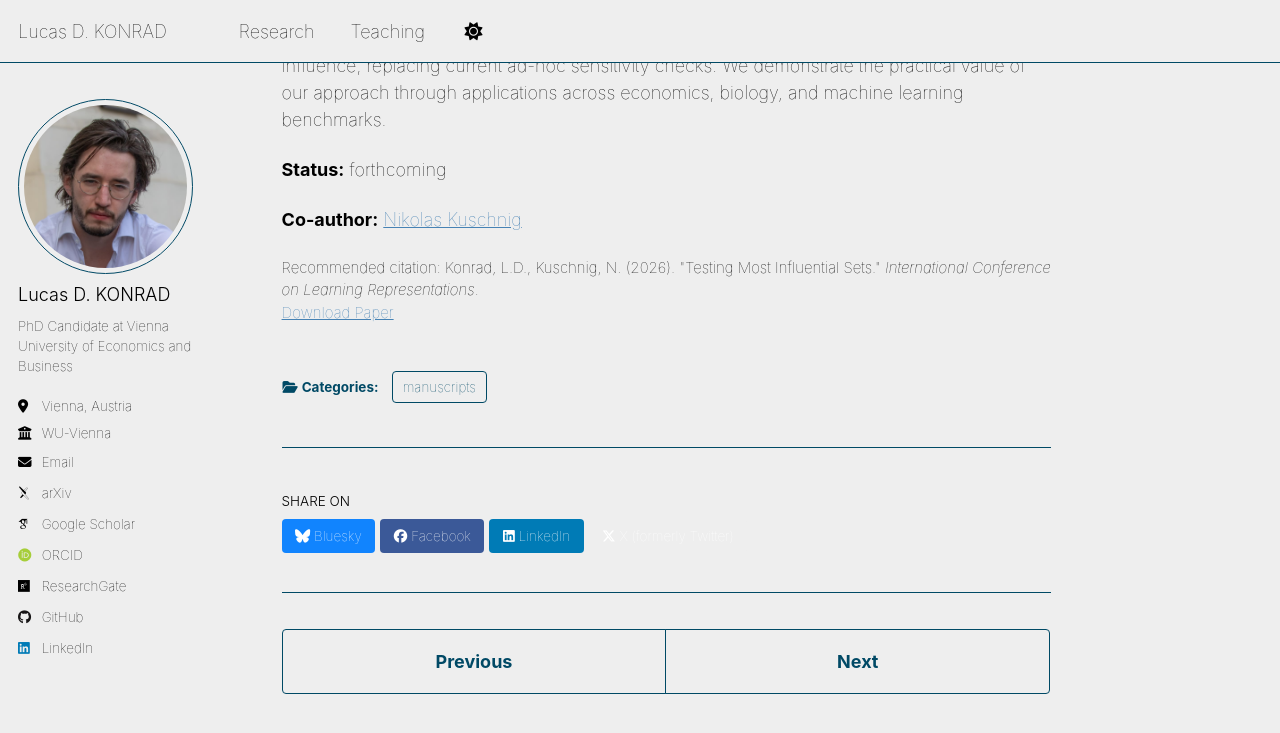
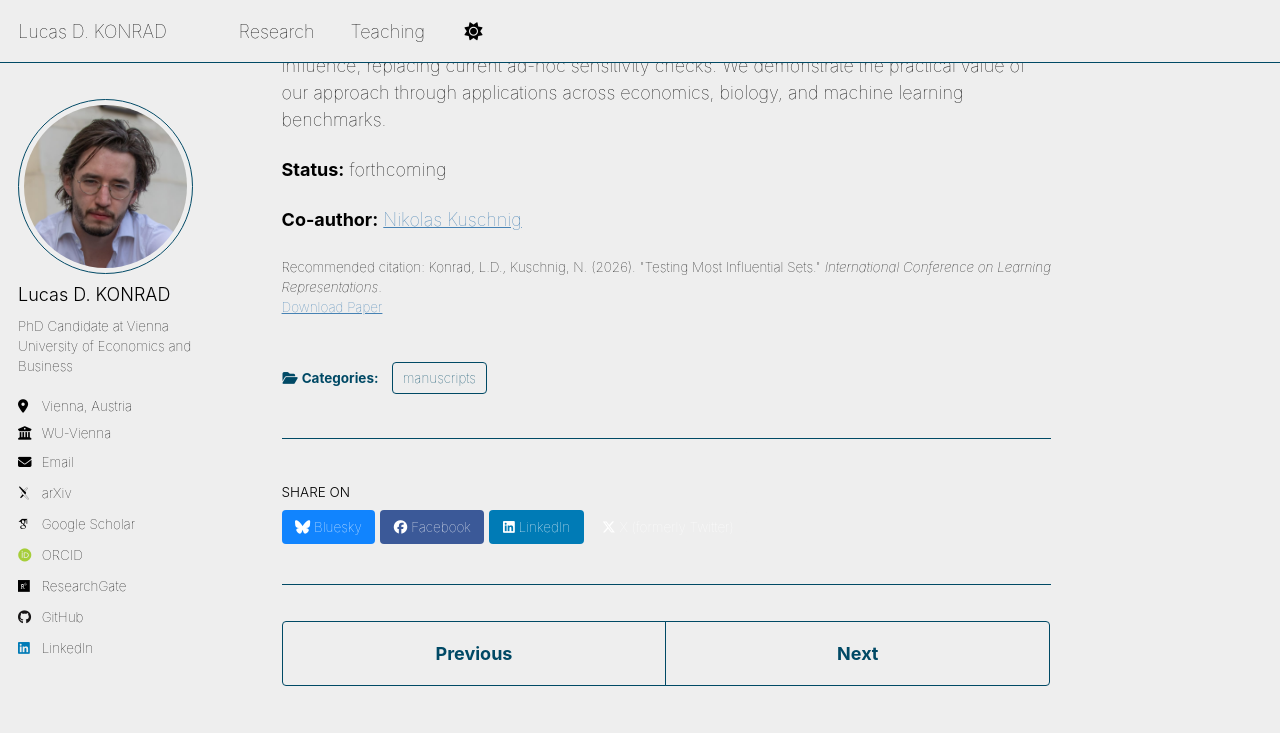
Before and after one commit to konradld/konradld.github.io, a Jekyll site: the page built from _research/publication-testing-most-influential-sets.md, in a window 1280 px wide and 900 px high, scrolled down 360 px. Shown: the top 733 px of the window. Built offline with Jekyll 4.4.1, drawn with Linux system fonts in a browser that asks for light colours; some web fonts are replaced; a script that is not in the unit is left out.

Commit message:
Update single.html

```diff
--- a/_layouts/single.html
+++ b/_layouts/single.html
@@ -48,17 +48,17 @@
         {{ content }}
 
         {% if page.citation and page.paperurl and page.slidesurl and page.bibtexurl %}
-          <p style="font-size: smaller">Recommended citation: {{ page.citation }}<br /><a href="{{ page.paperurl }}">Download Paper</a> | <a href="{{ page.slidesurl }}">Download Slides</a> | <a href="{{ page.bibtexurl }}">Download Bibtex</a></p>
+          <p style="font-size: 0.75em">Recommended citation: {{ page.citation }}<br /><a href="{{ page.paperurl }}">Download Paper</a> | <a href="{{ page.slidesurl }}">Download Slides</a> | <a href="{{ page.bibtexurl }}">Download Bibtex</a></p>
         {% elsif page.citation and page.paperurl and page.slidesurl %}
-          <p style="font-size: smaller">Recommended citation: {{ page.citation }}<br /><a href="{{ page.paperurl }}">Download Paper</a> | <a href="{{ page.slidesurl }}">Download Slides</a></p>
+          <p style="font-size: 0.75em">Recommended citation: {{ page.citation }}<br /><a href="{{ page.paperurl }}">Download Paper</a> | <a href="{{ page.slidesurl }}">Download Slides</a></p>
         {% elsif page.citation and page.paperurl and page.bibtexurl %}
-          <p style="font-size: smaller">Recommended citation: {{ page.citation }}<br /><a href="{{ page.paperurl }}">Download Paper</a> | <a href="{{ page.bibtexurl }}">Download Bibtex</a></p>
+          <p style="font-size: 0.75em">Recommended citation: {{ page.citation }}<br /><a href="{{ page.paperurl }}">Download Paper</a> | <a href="{{ page.bibtexurl }}">Download Bibtex</a></p>
         {% elsif page.citation and page.paperurl %}
-          <p style="font-size: smaller">Recommended citation: {{ page.citation }}<br /><a href="{{ page.paperurl }}">Download Paper</a></p>
+          <p style="font-size: 0.75em">Recommended citation: {{ page.citation }}<br /><a href="{{ page.paperurl }}">Download Paper</a></p>
         {% elsif page.citation and page.slidesurl and page.bibtexurl %}
-          <p style="font-size: smaller">Recommended citation: {{ page.citation }}<br /><a href="{{ page.slidesurl }}">Download Slides</a> | <a href="{{ page.bibtexurl }}">Download Bibtex</a></p>
+          <p style="font-size: 0.75em">Recommended citation: {{ page.citation }}<br /><a href="{{ page.slidesurl }}">Download Slides</a> | <a href="{{ page.bibtexurl }}">Download Bibtex</a></p>
         {% elsif page.citation and page.slidesurl %}
-          <p style="font-size: smaller">Recommended citation: {{ page.citation }}<br /><a href="{{ page.slidesurl }}">Download Slides</a></p>
+          <p style="font-size: 0.75em">Recommended citation: {{ page.citation }}<br /><a href="{{ page.slidesurl }}">Download Slides</a></p>
         {% elsif page.slidesurl and page.bibtexurl %}
           <p style="font-size: smaller"><a href="{{ page.slidesurl }}">Download Slides</a> | <a href="{{ page.bibtexurl }}">Download Bibtex</a></p>
         {% elsif page.paperurl and page.bibtexurl %}
```
